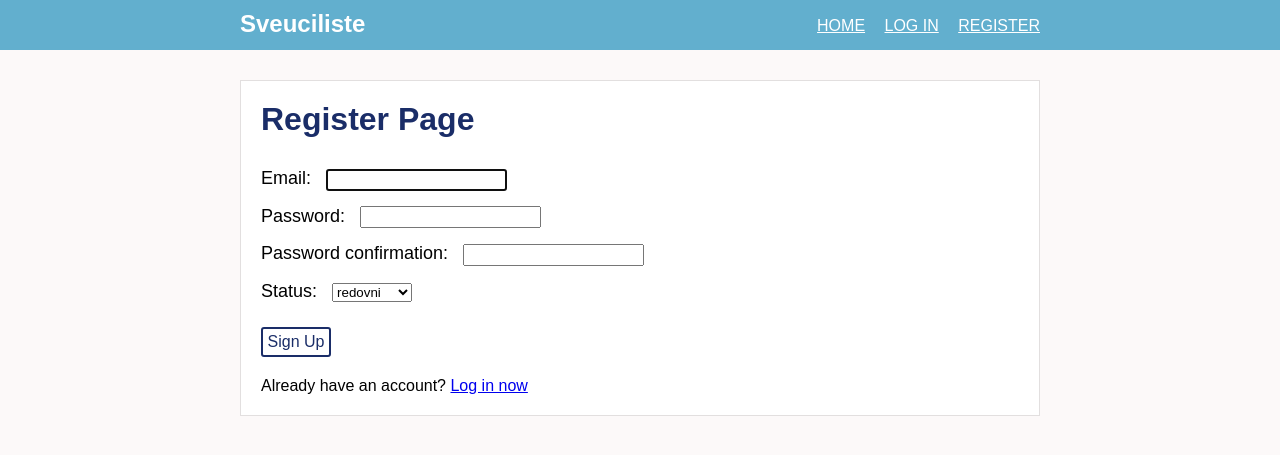
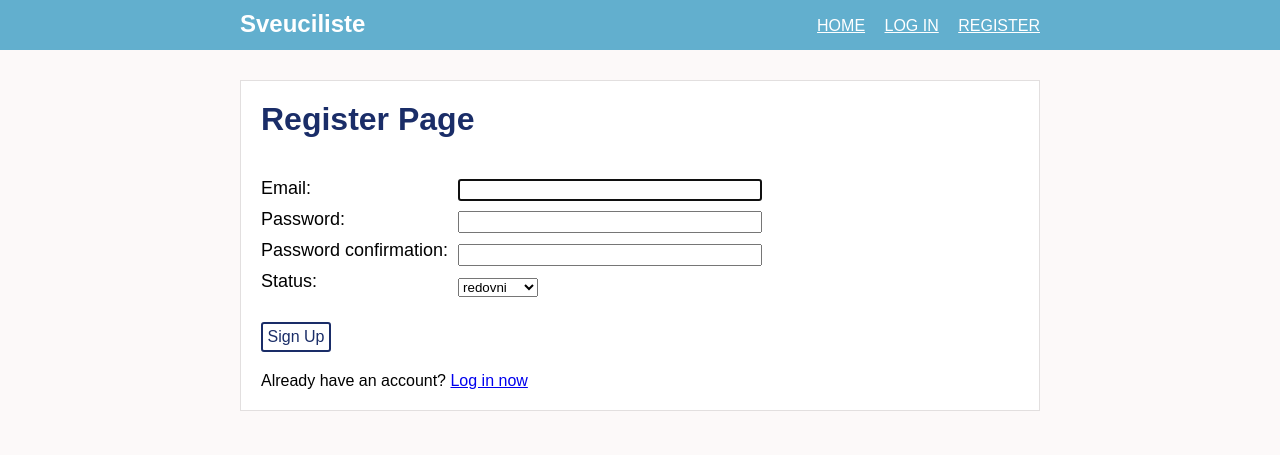
Before and after one commit to markocubic/student_mentor_system_django, a Django app: page /register/ in a window 1280 px wide. Shown: the top 455 px of the page. Run offline with Django 3.2, Linux system fonts and the light colour scheme.

Commit message:
added label and input divs in forms

```diff
--- a/django_project/django_project/static/css/styles.css
+++ b/django_project/django_project/static/css/styles.css
@@ -126,8 +126,12 @@ a{
     border: none;
     font-size: 18px;
 }
+.form-group p{
+    margin-top: 10px;
+}
 .form-group input{
-    margin-bottom: 15px;
+    width: 300px;
+
     height: 18px;
     margin-left: 10px;
 }
@@ -142,7 +146,12 @@ a{
     width: 80px;
     margin-left: 10px;
 }
-
+.form-label{
+    float: left;
+}
+.form-input{
+    margin: 0px;
+}
 .user-form{
     display: inline;
 }
--- a/django_project/users/templates/users/register.html
+++ b/django_project/users/templates/users/register.html
@@ -7,15 +7,23 @@
             <form method="POST">
                 {% csrf_token %}
                 <fieldset class="form-group">
+                    <div class='form-label'>
                         {% for field in registration_form %}
                             <p>
                                 {{ field.label_tag }}
+                            </p>
+                        {% endfor %}
+                    </div>
+                    <div class='form-input'>
+                        {% for field in registration_form %}
+                            <p>
                                 {{ field }}
                                 {% for error in field.errors %}
                                     <span class="user-error">{{ error }}</span>
                                 {% endfor %}
                             </p>
                         {% endfor %}
+                    </div>
                 </fieldset>
                 <div class="form-group">
                     <button class="btn" type="submit">Sign Up</button>
```
Also changed, not shown: django_project/users/templates/users/login.html (+9 -0 lines). Lines whose indentation alone changed are shown as unchanged.
